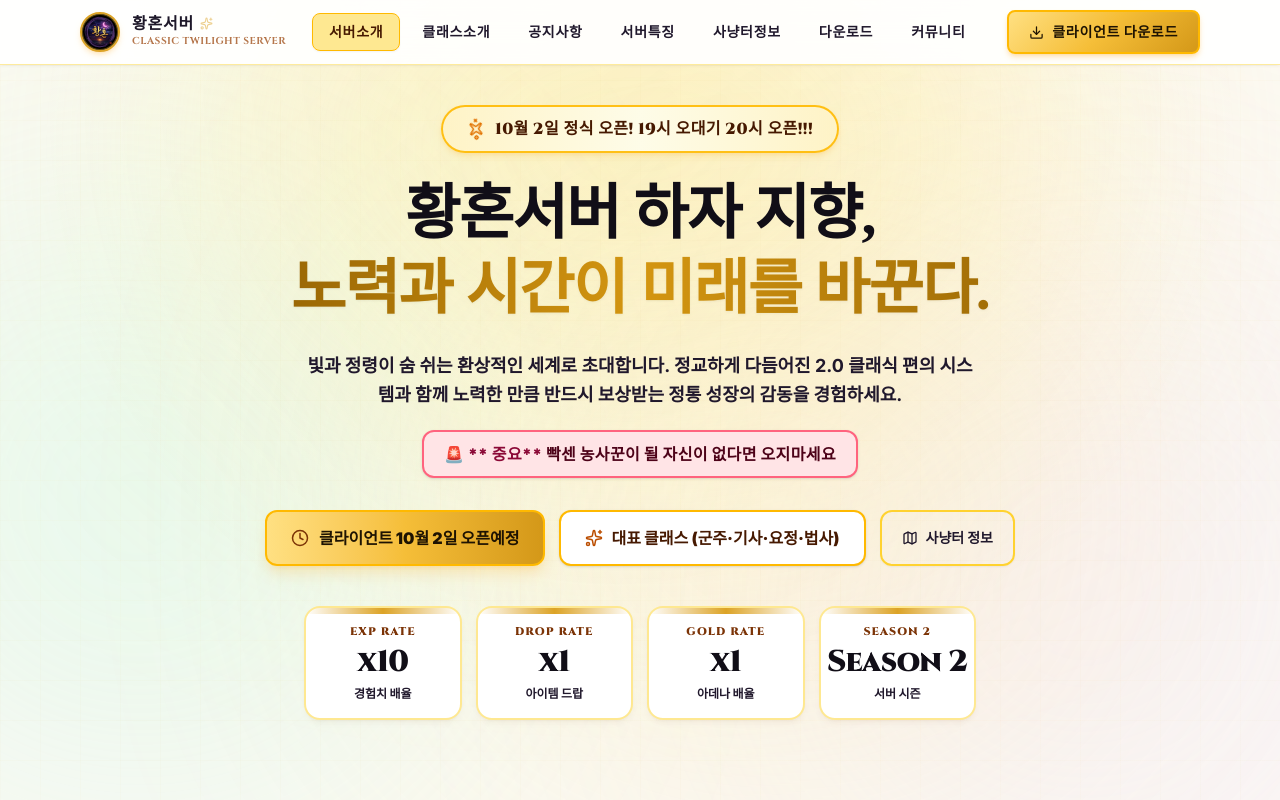
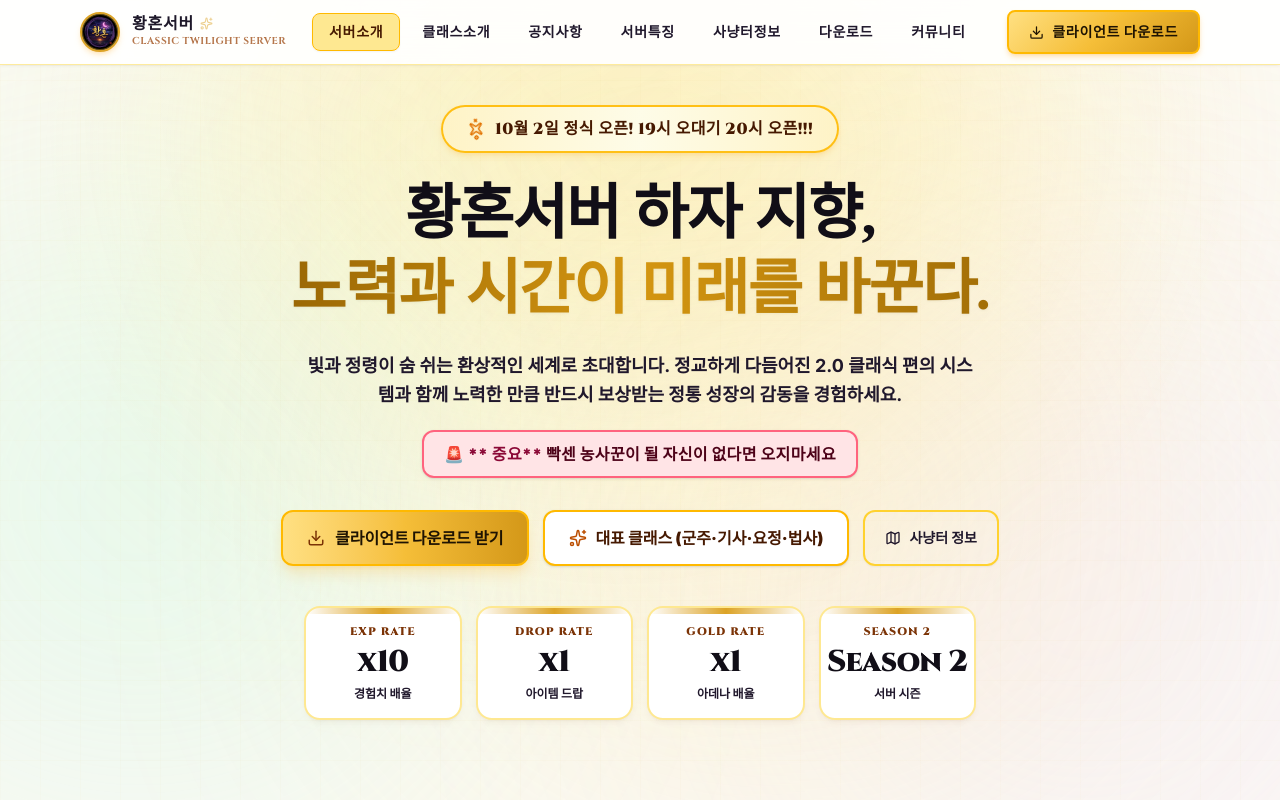
Before and after one commit to Soonhyouk/Hwanghon_1, a React (Vite) app: page / in a window 1280 px wide. Shown: the top 800 px of the page. Built offline with nearby package versions, Linux system fonts and the light colour scheme.

Commit message:
feat: enable client download link
Update download section to provide direct access to the client and reflect that it is now available for download.

```diff
--- a/src/App.tsx
+++ b/src/App.tsx
@@ -297,10 +297,11 @@ const HUNTING_ZONES: HuntingZone[] = [
 const DOWNLOAD_LINKS = [
   {
     label: "클라이언트 종합 다운로드",
+    url: "https://filekiwi.download/d0df30a9#-Wf_x5udQLRcjJJG5QsfQQ",
     size: "2.3 GB",
     primary: true,
-    speed: "초고속 클라우드 다운로드 (오픈 시 제공)",
-    availability: "10월 2일 오픈예정"
+    speed: "초고속 클라우드 다운로드",
+    availability: "다운로드 가능"
   },
 ];
 
@@ -612,8 +613,8 @@ export default function App() {
               className="flex items-center justify-center gap-2.5 px-6 py-3.5 font-black text-sm sm:text-base rounded-xl bg-gradient-to-r from-[#ffe082] via-[#f5be38] to-[#d49818] text-[#1e1302] hover:brightness-105 transition-all shadow-lg shadow-amber-500/20 active:scale-95 border-2 border-amber-400"
               id="hero-download-action"
             >
-              <Clock size={18} className="text-amber-900" />
-              클라이언트 10월 2일 오픈예정
+              <Download size={18} className="text-amber-900" />
+              클라이언트 다운로드 받기
             </a>
             <a
               href="#classes"
@@ -1064,18 +1065,18 @@ export default function App() {
       <section id="download" className="py-24 border-y border-amber-200/70 bg-[#f7f4eb] relative z-10" md-id="download-section">
         <div className="max-w-4xl mx-auto px-4">
           <div className="text-center mb-16">
-            <p className="text-xs tracking-widest text-amber-800 font-mono uppercase mb-2 font-black">Client Download Schedule</p>
+            <p className="text-xs tracking-widest text-amber-800 font-mono uppercase mb-2 font-black">Client Download</p>
             <h2 className="text-3xl sm:text-4xl lg:text-5xl font-black text-[#110e17]" style={{ fontFamily: "'Noto Serif KR', serif" }}>
-              클라이언트 다운로드 안내
+              클라이언트 다운로드
             </h2>
             <div className="mt-3 mx-auto w-24 h-1 bg-gradient-to-r from-transparent via-[#dca326] to-transparent" />
             <p className="text-[#20182c] text-sm sm:text-base mt-3 font-bold max-w-xl mx-auto">
-              황혼서버 클라이언트 다운로드는 10월 2일 오픈 예정입니다.
-              10월 2일 정식 오픈(19시 오대기 / 20시 오픈) 전 다운로드 링크가 안내될 예정입니다.
+              황혼서버 클라이언트를 다운로드하고 모험을 준비하세요.
+              10월 2일 정식 오픈(19시 오대기 / 20시 오픈) 전에 미리 설치를 권장합니다.
             </p>
             <div className="mt-4 inline-flex items-center gap-2.5 bg-amber-100 border-2 border-amber-400 rounded-xl px-6 py-3 text-sm sm:text-base text-amber-950 font-black shadow-sm">
-              <Clock size={20} className="shrink-0 text-amber-800" />
-              <span>10월 2일 오픈예정 (19시 오대기 / 20시 정식 오픈)</span>
+              <Download size={20} className="shrink-0 text-amber-800" />
+              <span>클라이언트 다운로드 링크 제공 중 (10월 2일 19시 오대기 / 20시 정식 오픈)</span>
             </div>
           </div>
 
@@ -1094,7 +1095,7 @@ export default function App() {
                         <span className="font-black text-lg sm:text-xl text-[#110e17]">
                           {link.label}
                         </span>
-                        <span className="text-xs font-black px-2.5 py-0.5 rounded-md bg-amber-100 text-amber-950 border border-amber-300">
+                        <span className="text-xs font-black px-2.5 py-0.5 rounded-md bg-emerald-100 text-emerald-950 border border-emerald-300">
                           {link.availability}
                         </span>
                       </div>
@@ -1104,12 +1105,16 @@ export default function App() {
                     </div>
                   </div>
                   <div className="flex items-center gap-3 relative z-10 shrink-0">
-                    <div
-                      className="w-full sm:w-auto inline-flex items-center justify-center gap-2 px-6 py-3.5 rounded-xl font-black text-sm sm:text-base text-amber-950 bg-gradient-to-r from-amber-200 via-amber-300 to-amber-200 border-2 border-amber-400 shadow-sm select-none"
+                    <a
+                      href={link.url}
+                      target="_blank"
+                      rel="noopener noreferrer"
+                      className="w-full sm:w-auto inline-flex items-center justify-center gap-2 px-6 py-3.5 rounded-xl font-black text-sm sm:text-base text-amber-950 bg-gradient-to-r from-amber-300 via-amber-400 to-amber-300 hover:from-amber-400 hover:to-amber-500 border-2 border-amber-500 shadow-md hover:shadow-lg active:scale-95 transition-all"
                     >
-                      <Clock size={18} className="text-amber-900" />
-                      10월 2일 오픈예정
-                    </div>
+                      <Download size={18} className="text-amber-950" />
+                      다운로드 받기
+                      <ExternalLink size={15} className="opacity-80" />
+                    </a>
                   </div>
                 </div>
 
@@ -1125,7 +1130,7 @@ export default function App() {
                   </div>
                   <p className="mt-3.5 text-sm sm:text-base font-black text-amber-950 flex items-center justify-center gap-2">
                     <span className="text-rose-600 font-black">💡</span>
-                    <span>10월 2일 오픈 시, 화면 오른쪽의 이 아이콘을 클릭하시면 다운로드가 진행됩니다.</span>
+                    <span>다운로드 페이지 접속 후, 화면 오른쪽의 위 아이콘을 클릭하시면 다운로드가 진행됩니다.</span>
                   </p>
                 </div>
               </div>
```
